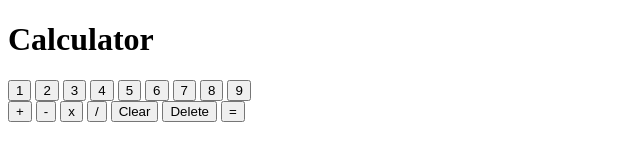
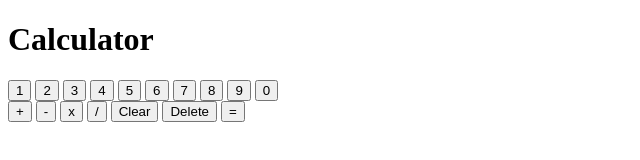
Before and after one commit to Diaa-E/calculator, a plain HTML site: page index.html in a window 1280 px wide. Shown: the full height of the page, 0-640 px from the left. Drawn offline with Linux system fonts and the light colour scheme.

Commit message:
Add zero button

```diff
--- a/index.html
+++ b/index.html
@@ -24,6 +24,7 @@
             <button data-value="7" class="button number">7</button>
             <button data-value="8" class="button number">8</button>
             <button data-value="9" class="button number">9</button>
+            <button data-value="0" class="button number">0</button>
         </div>
 
         <div class="operations">
```
